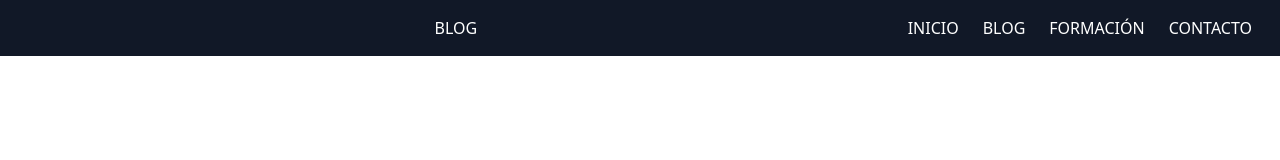
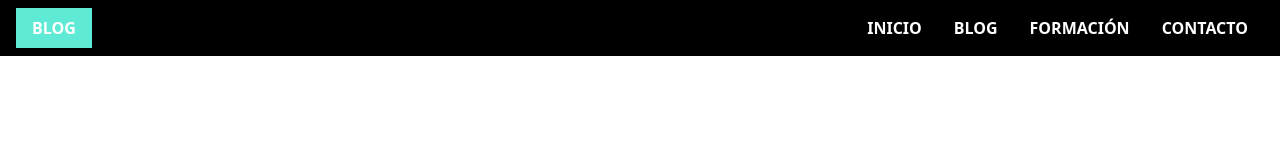
Before and after one commit to JuanmaRamosRodriguez/DIW, a website: page TAILWIND/Menu Ejercicio Web/index.html in a window 1280 px wide. Drawn offline with Linux system fonts and the light colour scheme.

Commit message:
update
Avance del menú

```diff
--- a/TAILWIND/Menu Ejercicio Web/index.html
+++ b/TAILWIND/Menu Ejercicio Web/index.html
@@ -9,20 +9,15 @@
 <body class="bg-white	 font-sans leading-normal tracking-normal">
 
   <nav class="bg-black">
-    <nav class="bg-gray-900">
       <div class="container mx-auto px-4">
         <div class="flex items-center justify-between py-2">
-          <a href="#">
-            <a href="#" class="px-3 py-2 text-white hover:bg-gray-800">BLOG</a>
-          </a>
+            <button class="bg-teal-300 hover:bg-stone-200 text-white font-bold py-2 px-4">BLOG</button>
           <div class="flex">
-            <a href="#" class="px-3 py-2 text-white hover:bg-gray-800">INICIO</a>
-            <a href="#" class="px-3 py-2 text-white hover:bg-gray-800">BLOG</a>
-            <a href="#" class="px-3 py-2 text-white hover:bg-gray-800">FORMACIÓN</a>
-            <a href="#" class="px-3 py-2 text-white hover:bg-gray-800">CONTACTO</a>
+            <a href="#" class="px-4 py-2 text-white hover:bg-teal-300 font-bold">INICIO</a>
+            <a href="#" class="px-4 py-2 text-white hover:bg-teal-300 font-bold">BLOG</a>
+            <a href="#" class="px-4 py-2 text-white hover:bg-teal-300 font-bold">FORMACIÓN</a>
+            <a href="#" class="px-4 py-2 text-white hover:bg-teal-300 font-bold" >CONTACTO</a>
           </div>
         </div>
-      </div>
-    </nav>
   </body>
 </html>
--- a/TAILWIND/Menu Ejercicio Web/src/styles.css
+++ b/TAILWIND/Menu Ejercicio Web/src/styles.css
@@ -1,3 +1,29 @@
 @tailwind base;
 @tailwind components;
 @tailwind utilities;
+
+
+@font-face{
+    font-family: "TrebuchetMS";
+    src: url('fonts/TrebuchetMS.ttf');
+    font-weight: normal;
+    font-style: normal;
+}
+
+@font-face{
+    font-family: "BebasNeue";
+    src: url('fonts/BebasNeue.otf');
+    font-weight: normal;
+    font-style: normal;
+}
+
+@font-face{
+    font-family: "WebSymbolsRegular";
+    src: url('fonts/websymbols-regular-webfont.eot');
+    src: url('fonts/websymbols-regular-webfont.eot?#iefix') format('embedded-opentype'),
+         url('fonts/websymbols-regular-webfont.woff') format('woff'),
+         url('fonts/websymbols-regular-webfont.ttf') format('truetype'),
+         url('fonts/websymbols-regular-webfont.svg#WebSymbolsRegular') format('svg');
+    font-weight: normal;
+    font-style: normal;
+}
--- a/TAILWIND/Menu Ejercicio Web/tailwind.config.js
+++ b/TAILWIND/Menu Ejercicio Web/tailwind.config.js
@@ -1,8 +1,22 @@
 module.exports = {
-        content: [
-          './components/**/*.{html,js}',
-          './pages/**/*.{html,js}',
-          './index.html',
-        ],
-        // ...
-      }
+  variants: {
+    extend: {
+        animation: ['responsive','hover','group-hover'],
+        fontSize: ['responsive','hover','group-hover'],
+        transform: ['responsive','hover','group-hover'],
+        scale: ['responsive','hover','group-hover'],
+    }
+  },
+
+  content: [ './components//.{html,js}',
+              './pages/**/.{html,js}',
+              './index.html',],
+  theme: {
+    fontFamily: {
+      sans: ['Graphik', 'sans-serif'],
+      serif: ['Merriweather', 'serif'],
+    },
+    extend: {},
+  },
+  plugins: [],
+}
```
Also changed, not shown: TAILWIND/Menu Ejercicio Web/css/styles.css, 1 other file.
